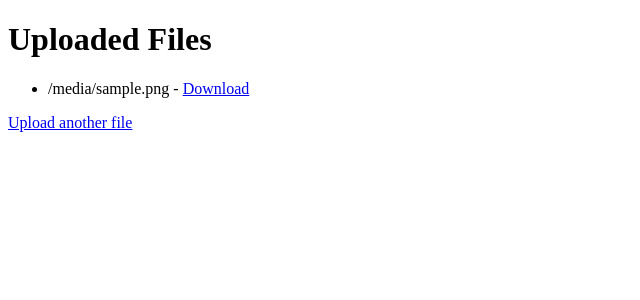
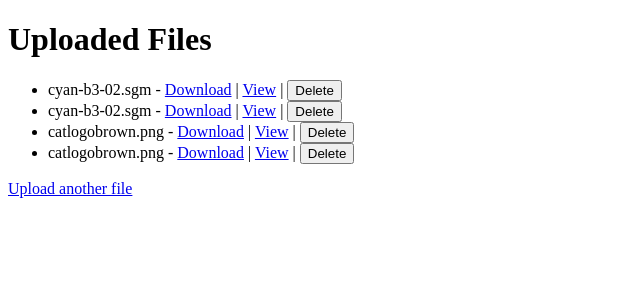
Before and after one commit to figuri/Nuance, a Django app: template nuance/filehandler/templates/filehandler/list.html in a window 1280 px wide. Shown: the top 300 px of the page, without its empty margins (0-640 px from the left). Run offline with Django 4.2, Linux system fonts and the light colour scheme; data comes from the database, SQL or seed files in the repository; both versions use the stored data as it was after the commit; tables that the repository leaves empty hold one stand-in row (values such as "Sample post"); the template is opened without the code that fills it: values that come from a table or form of the project are taken from there, most other values are stand-ins (such as "Sample title", 1, 10 or a date in 2020); parts of the project's set-up code (start-up, migrations or seed data) failed here and were passed over.

Commit message:
edited views to include a view function to see files and give user more ability to delete or download from both routes, also changed urls and settings according to changes

```diff
--- a/nuance/filehandler/templates/filehandler/list.html
+++ b/nuance/filehandler/templates/filehandler/list.html
@@ -7,7 +7,15 @@
     <h1>Uploaded Files</h1>
     <ul>
         {% for file in uploaded_files %}
-            <li>{{ file.file_name }} - <a href="{% url 'download_file' file.id %}">Download</a></li>
+            <li>
+                {{ file.file_name }} -
+                <a href="{% url 'download_file' file.id %}">Download</a> |
+                <a href="{% url 'view_file' file.id %}">View</a> |
+                <form action="{% url 'delete_file' file.id %}" method="post" style="display:inline;">
+                    {% csrf_token %}
+                    <button type="submit">Delete</button>
+                </form>
+            </li>
         {% endfor %}
     </ul>
     <a href="{% url 'upload_file' %}">Upload another file</a>
--- a/nuance/filehandler/templates/filehandler/upload.html
+++ b/nuance/filehandler/templates/filehandler/upload.html
@@ -13,5 +13,6 @@
     {% if uploaded_file %}
         <p>File {{ uploaded_file.file_name }} uploaded successfully!</p>
     {% endif %}
+    <a href="{% url 'list_files' %}">Back to List</a>
 </body>
 </html>
--- a/nuance/filehandler/views.py
+++ b/nuance/filehandler/views.py
@@ -29,6 +29,12 @@
         'uploaded_files': uploaded_files
     })
 
+def view_file(request, file_id):
+    uploaded_file = get_object_or_404(UploadedFile, pk=file_id)
+    return render(request, 'filehandler/view_file.html', {
+        'file': uploaded_file
+    })
+
 def delete_file(request, file_id):
     uploaded_file = get_object_or_404(UploadedFile, pk=file_id)
     file_path = uploaded_file.file.path
--- a/nuance/nuance/settings.py
+++ b/nuance/nuance/settings.py
@@ -31,7 +31,7 @@
 # Other settings
 SECRET_KEY = 'django-insecure-#!efz8z6)%$m)(755-kptb!u_1d2b2rwb$8g0&vz_v#vm2##kb'
 DEBUG = True
-ALLOWED_HOSTS = []
+ALLOWED_HOSTS = ["18.222.253.170","ec2-18-222-253-170.us-east-2.compute.amazonaws.com","localhost","127.0.0.1"]
 INSTALLED_APPS = [
     'django.contrib.admin',
     'django.contrib.auth',
@@ -39,6 +39,7 @@
     'django.contrib.sessions',
     'django.contrib.messages',
     'django.contrib.staticfiles',
+    'filehandler',
     # Include apps here
 ]
 MIDDLEWARE = [
--- a/nuance/nuance/urls.py
+++ b/nuance/nuance/urls.py
@@ -29,4 +29,10 @@
     path('download/<int:file_id>/', views.download_file, name='download_file'),
     path('delete/<int:file_id>/', views.delete_file, name='delete_file'),
     path('update/<int:file_id>/', views.update_file, name='update_file'),
+    path('files/', views.list_files, name='list_files'),
+    path('files/upload/', views.upload_file, name='upload_file'),
+    path('files/<int:file_id>/download/', views.download_file, name='download_file'),
+    path('files/<int:file_id>/view/', views.view_file, name='view_file'),
+    path('files/<int:file_id>/update/', views.update_file, name='update_file'),
+    path('files/<int:file_id>/delete/', views.delete_file, name='delete_file'),
 ]
```
Also changed, not shown: nuance/filehandler/templates/filehandler/update_file.html (added, +15 -0 lines), nuance/filehandler/templates/filehandler/view_file.html (added, +15 -0 lines), nuance/db.sqlite3, nuance/filehandler/migrations/0001_initial.py (added), nuance/filehandler/templates/files.js (added), nuance/media/uploads/2024/08/09/catlogobrown.png (added), nuance/media/uploads/2024/08/09/catlogobrown_PoPRV5L.png (added), 2 other files.
